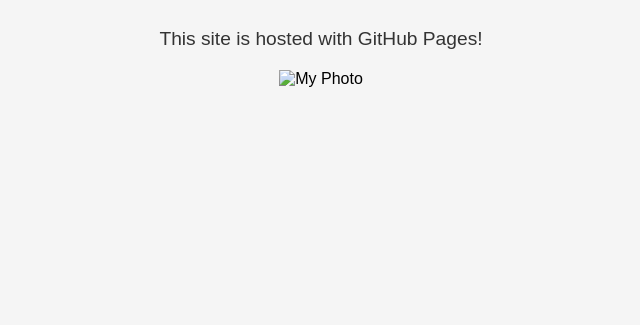
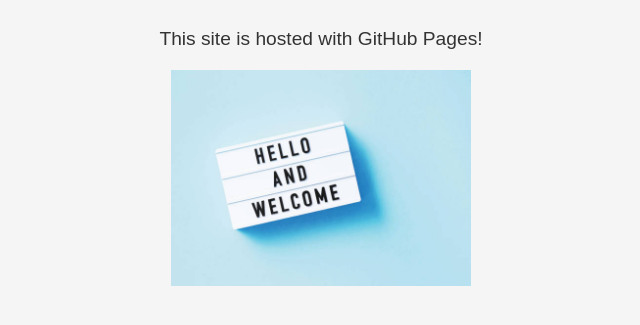
Before and after one commit to kavya9864/My-website, a plain HTML site: page index.html in a window 1280 px wide. Shown: the part 199-524 px from the top of the page, without its empty margins (319-959 px from the left). Drawn offline with Linux system fonts and the light colour scheme.

Commit message:
Added kavya.jpg image to HTML

```diff
--- a/index.html
+++ b/index.html
@@ -8,7 +8,7 @@
 <body>
   <h1>Welcome to My Website</h1>
   <p>This site is hosted with GitHub Pages!</p>
+<img src="kavya.jpg" alt="My Photo" width="300">
 </body>
 </html>
-<img src="myphoto.jpg" alt="My Photo" width="300">
 <!-- trigger deploy -->
```
